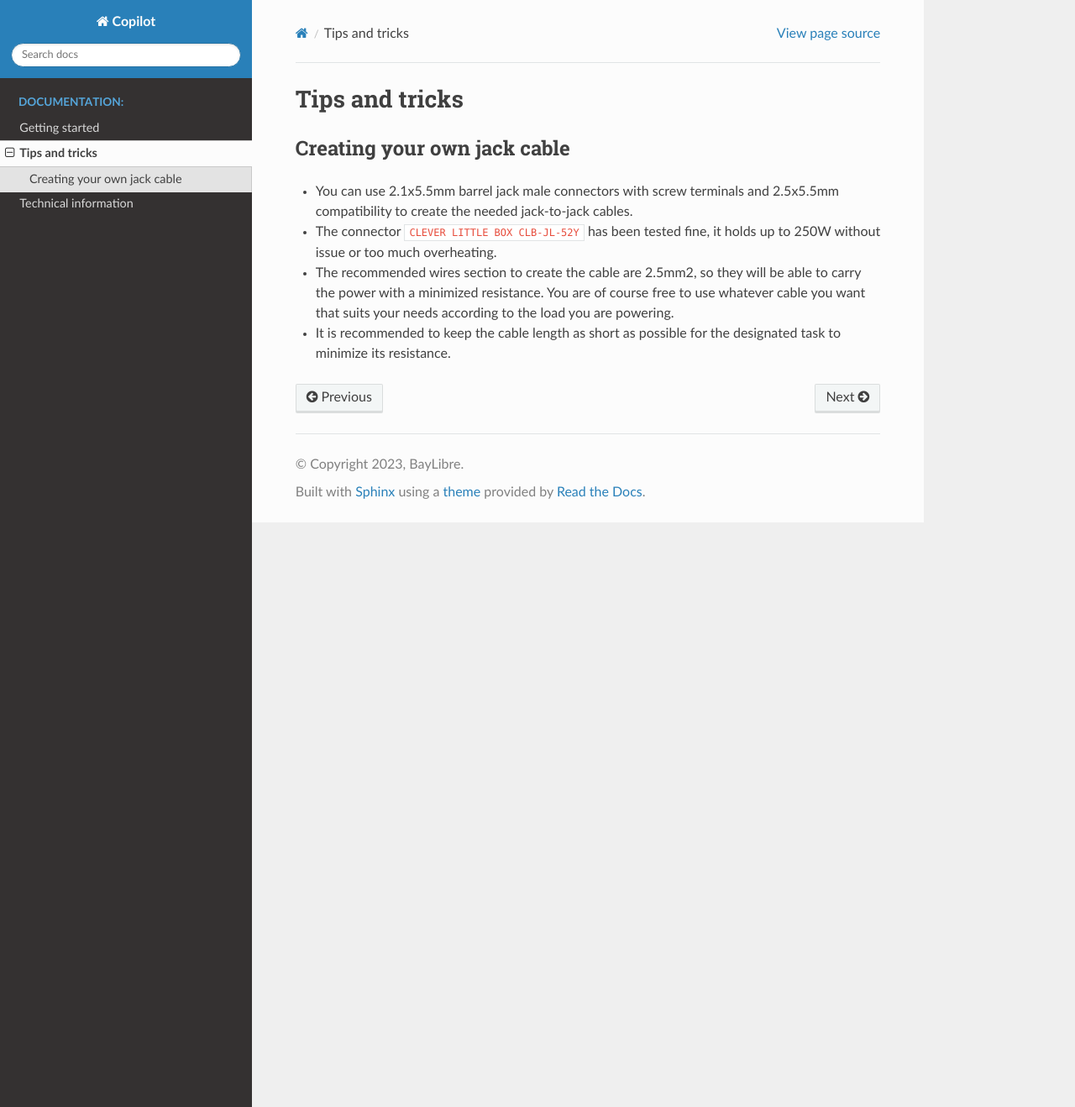
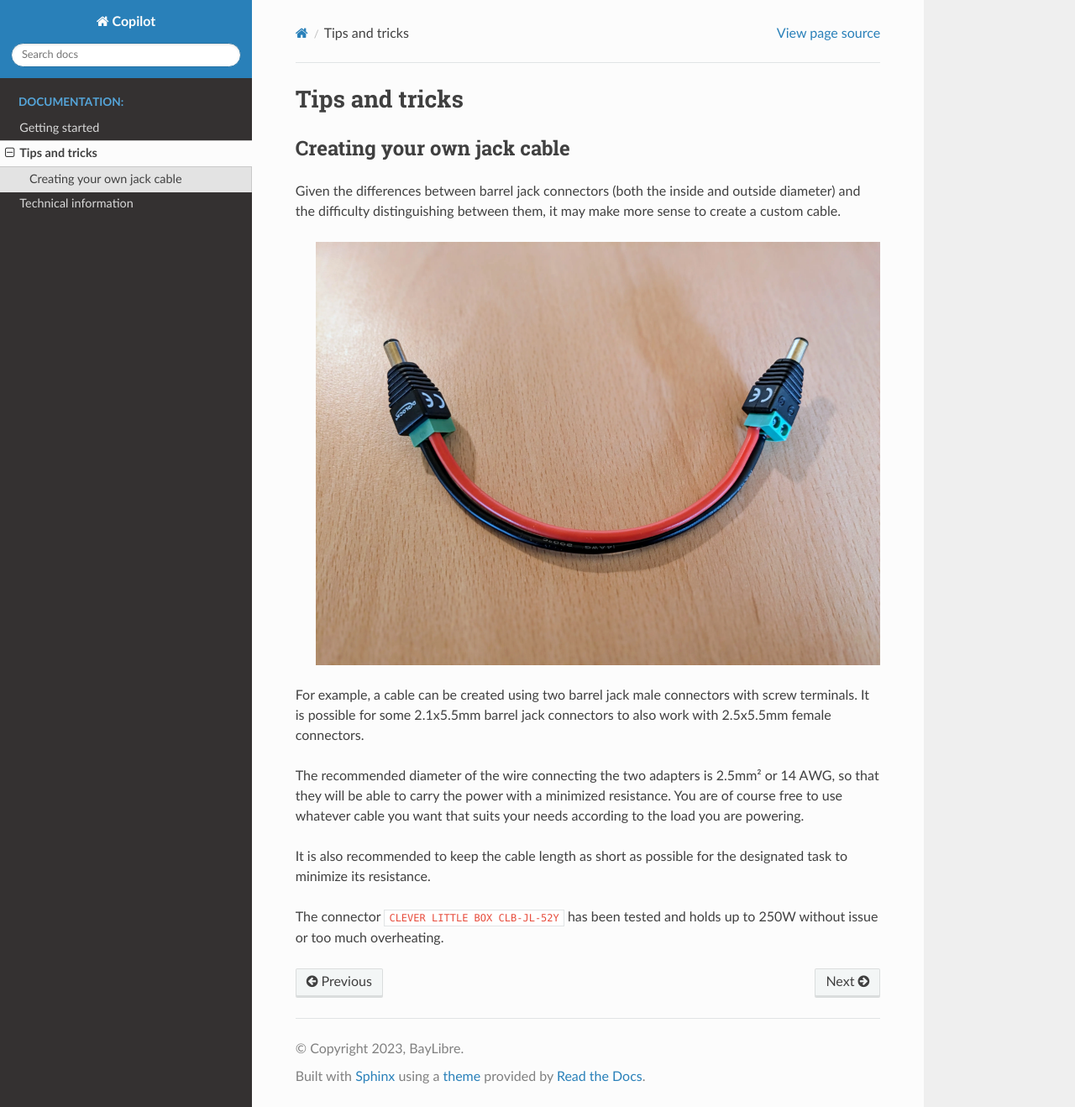
Before and after one commit to BayLibre/Copilot, a Sphinx documentation site: the page built from doc/source/tips-and-tricks.rst, in a window 1280 px wide and 1318 px high. Shown: the whole window at 84% size. Built offline with Sphinx 7.4.7 and the Read the Docs theme 2.0.0, drawn with Linux system fonts in a browser that asks for light colours.

Commit message:
doc: tips-and-tricks: convert bullet points to paragraphs
- Describe challenges with barrel jack connectors
- Add conversion to 14 AWG
- Add photo of custom cable

Signed-off-by: Philip Molloy <pmolloy@baylibre.com>

```diff
--- a/doc/source/tips-and-tricks.rst
+++ b/doc/source/tips-and-tricks.rst
@@ -4,8 +4,23 @@
 Creating your own jack cable
 ----------------------------
 
-- You can use 2.1x5.5mm barrel jack male connectors with screw terminals and 2.5x5.5mm compatibility to create the needed jack-to-jack cables.
-- The connector ``CLEVER LITTLE BOX CLB-JL-52Y`` has been tested fine, it holds up to 250W without issue or too much overheating.
-- The recommended wires section to create the cable are 2.5mm2, so they will be able to carry the power with a minimized resistance.
-  You are of course free to use whatever cable you want that suits your needs according to the load you are powering.
-- It is recommended to keep the cable length as short as possible for the designated task to minimize its resistance.
+Given the differences between barrel jack connectors (both the inside and
+outside diameter) and the difficulty distinguishing between them, it may
+make more sense to create a custom cable.
+
+   .. image:: pictures/barrel_jack_cable.webp
+
+For example, a cable can be created using two barrel jack male connectors with
+screw terminals. It is possible for some 2.1x5.5mm barrel jack connectors to also
+work with 2.5x5.5mm female connectors.
+
+The recommended diameter of the wire connecting the two adapters is 2.5mm² or
+14 AWG, so that they will be able to carry the power with a minimized
+resistance. You are of course free to use whatever cable you want that suits
+your needs according to the load you are powering.
+
+It is also recommended to keep the cable length as short as possible for the
+designated task to minimize its resistance.
+
+The connector ``CLEVER LITTLE BOX CLB-JL-52Y`` has been tested and holds up to
+250W without issue or too much overheating.
```
Also changed, not shown: doc/source/pictures/barrel_jack_cable.webp (added).
